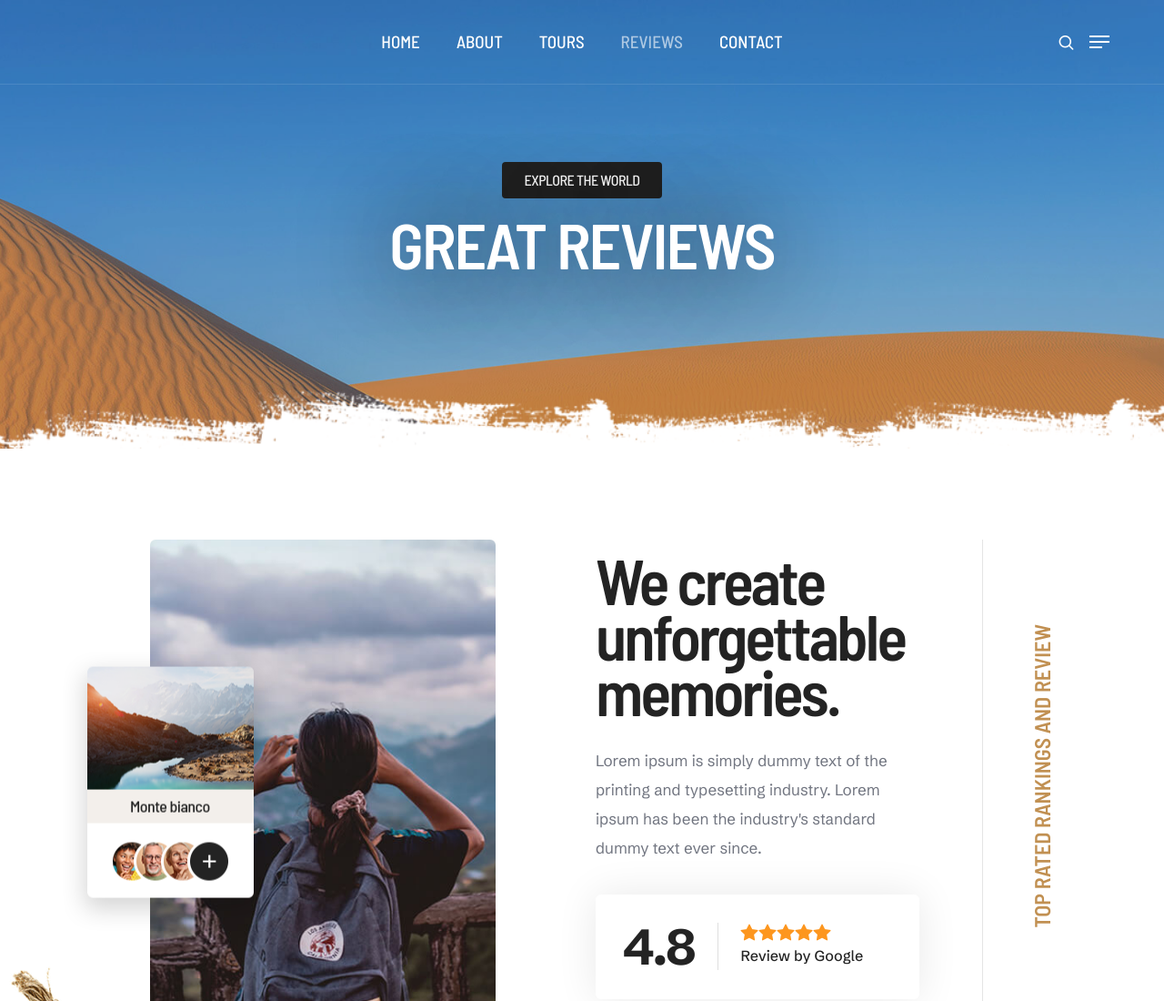
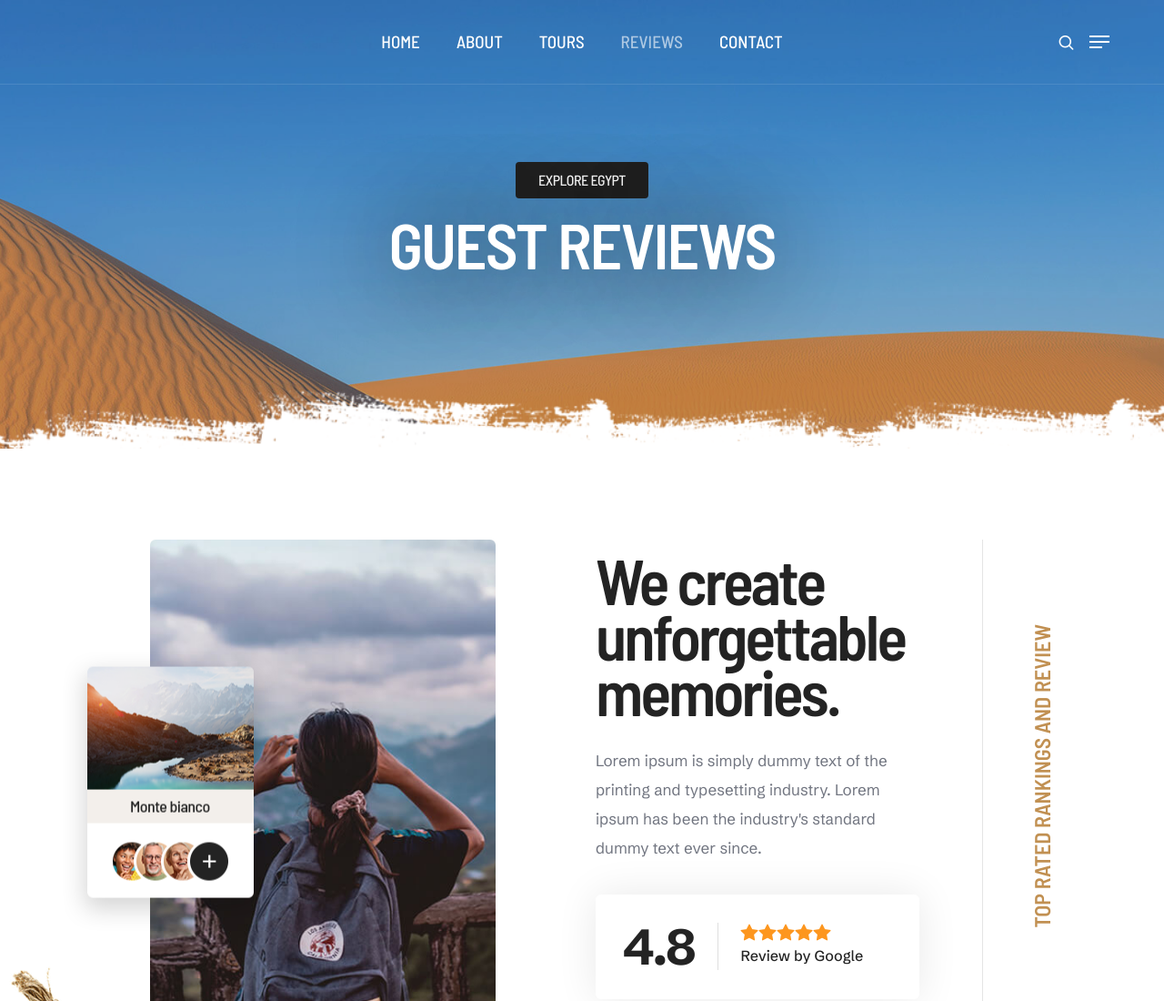
Before and after one commit to ilija-alassaad/Travel-project, a website: page public/reviews.html in a window 1280 px wide. Shown: the top 1100 px of the page at 91% size. Drawn offline with Linux system fonts and the light colour scheme.

Commit message:
start edit reviews

```diff
--- a/public/reviews.html
+++ b/public/reviews.html
@@ -142,8 +142,8 @@
             <div class="container">
                 <div class="row align-items-center justify-content-center extra-small-screen">
                     <div class="col-lg-6 col-md-8 position-relative text-center page-title-extra-large" data-anime='{ "el": "childs", "translateY": [30, 0], "opacity": [0,1], "duration": 600, "delay": 0, "staggervalue": 300, "easing": "easeOutQuad" }'>
-                        <h2 class="text-uppercase mb-10px alt-font text-white fw-500 bg-dark-gray border-radius-4px">Explore the world</h2>
-                        <h1 class="mb-0 text-white alt-font ls-minus-2px text-uppercase fw-600 text-shadow-double-large">Great reviews</h1>
+                        <h2 class="text-uppercase mb-10px alt-font text-white fw-500 bg-dark-gray border-radius-4px">Explore Egypt</h2>
+                        <h1 class="mb-0 text-white alt-font ls-minus-2px text-uppercase fw-600 text-shadow-double-large">Guest reviews</h1>
                     </div>
                 </div>
             </div>
```
